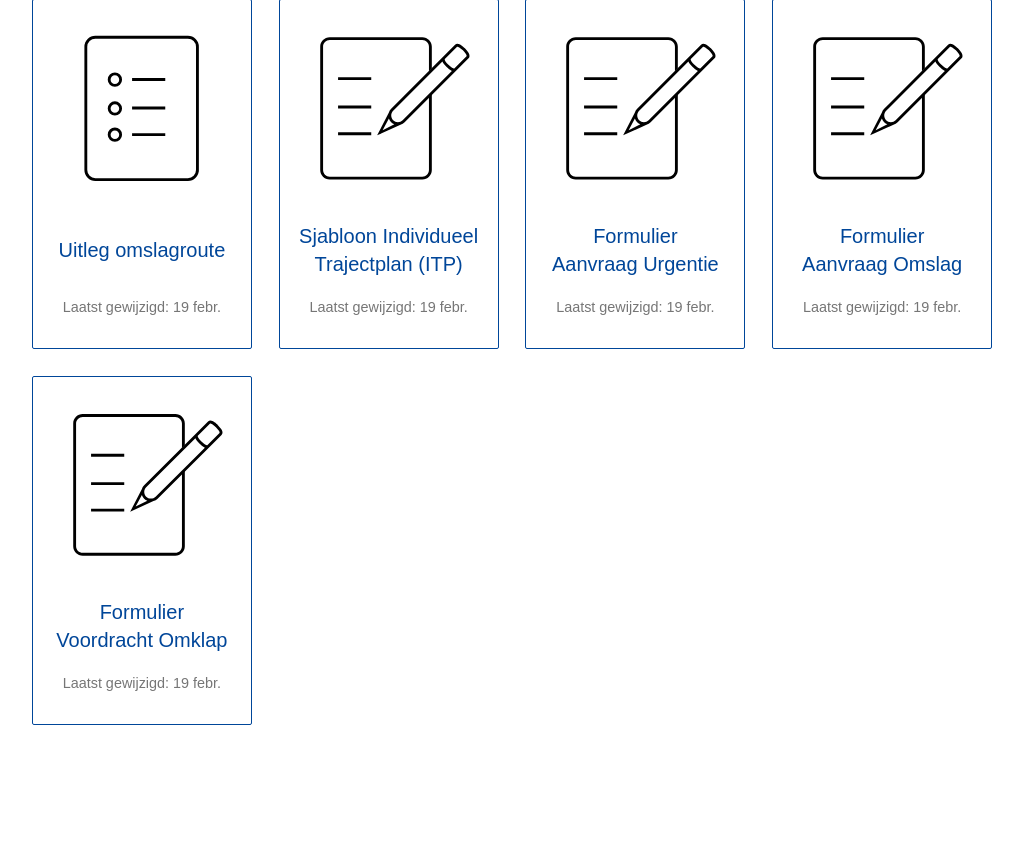
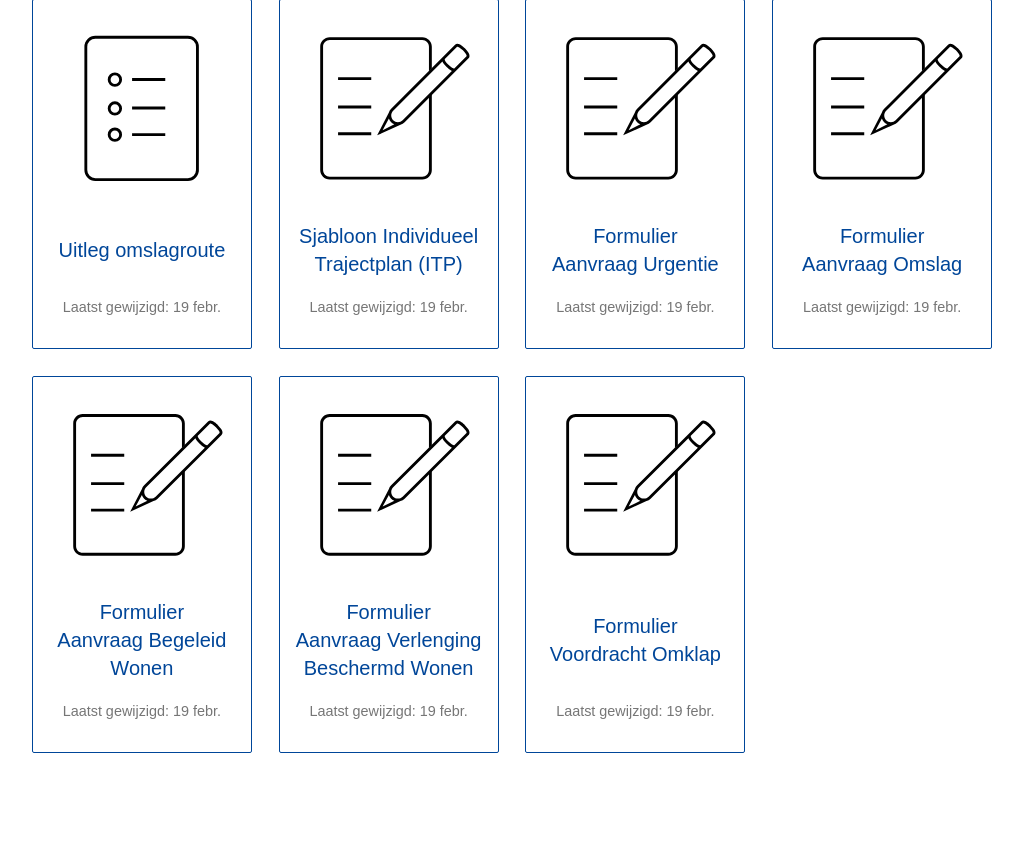
Before and after one commit to tiltshiftnl/omslagroute, a Django app: page / in a window 1280 px wide. Shown: the part 239-1100 px from the top of the page, without its empty margins (128-1151 px from the left). Before the commit the page ends 964 px from the top, so only its background shows below. Run offline with Django 3.2, Linux system fonts and the light colour scheme; style sheets or scripts are compiled from the project's sources.

Commit message:
Added dummy content

```diff
--- a/app/web/core/templates/home.html
+++ b/app/web/core/templates/home.html
@@ -75,6 +75,22 @@
                 <article class="download__box">
                     <a href="#" download>
                         <img src="{% static 'images/form.svg' %}">
+                        <h3>Formulier <br />Aanvraag Begeleid Wonen</h3>
+                        <p><time timestamp="20200219">Laatst gewijzigd: 19 febr.</time></p>
+                    </a>
+                </article>
+
+                <article class="download__box">
+                    <a href="#" download>
+                        <img src="{% static 'images/form.svg' %}">
+                        <h3>Formulier <br />Aanvraag Verlenging Beschermd Wonen</h3>
+                        <p><time timestamp="20200219">Laatst gewijzigd: 19 febr.</time></p>
+                    </a>
+                </article>
+
+                <article class="download__box">
+                    <a href="#" download>
+                        <img src="{% static 'images/form.svg' %}">
                         <h3>Formulier <br />Voordracht Omklap</h3>
                         <p><time timestamp="20200219">Laatst gewijzigd: 19 febr.</time></p>
                     </a>
```
